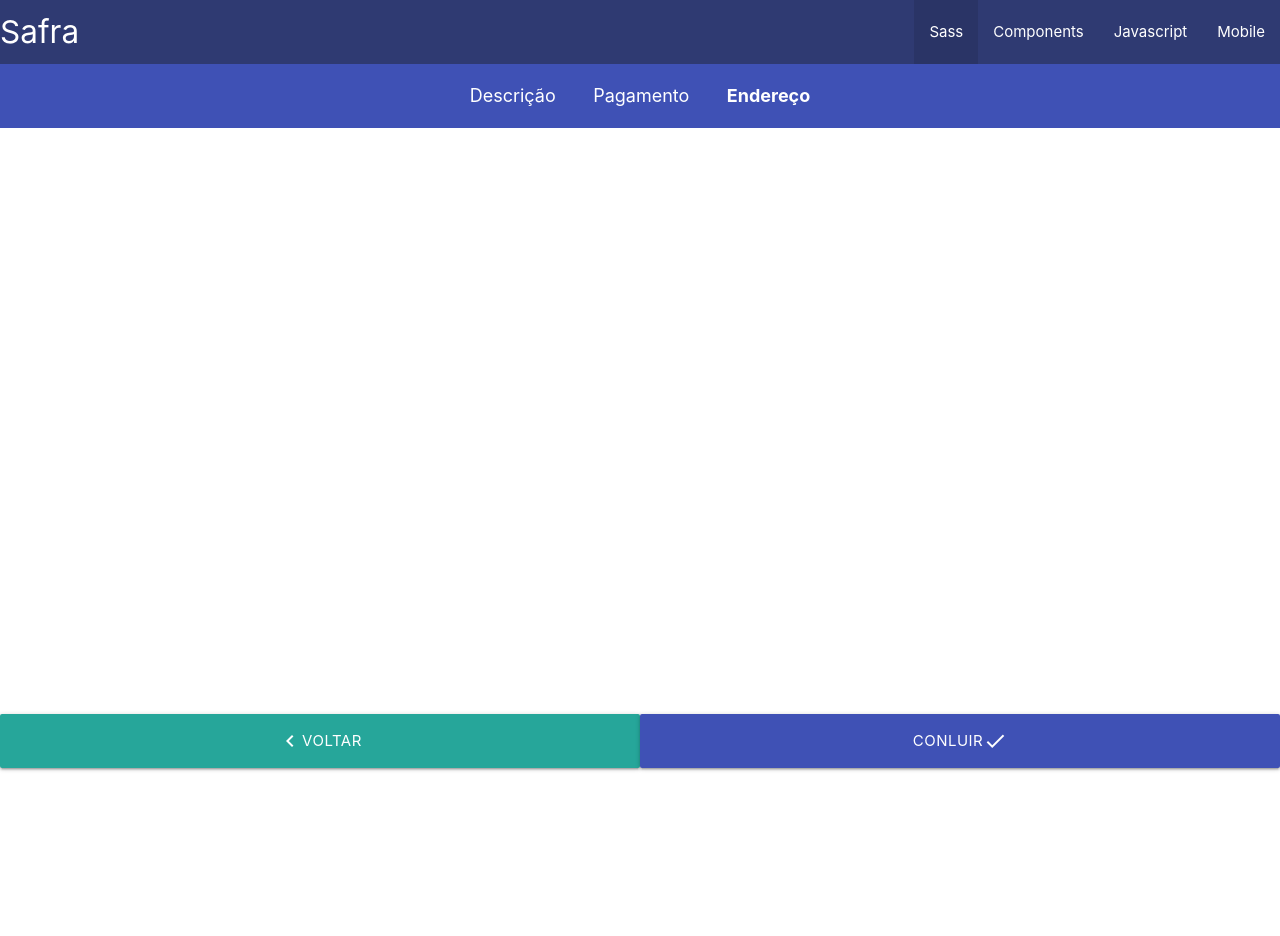
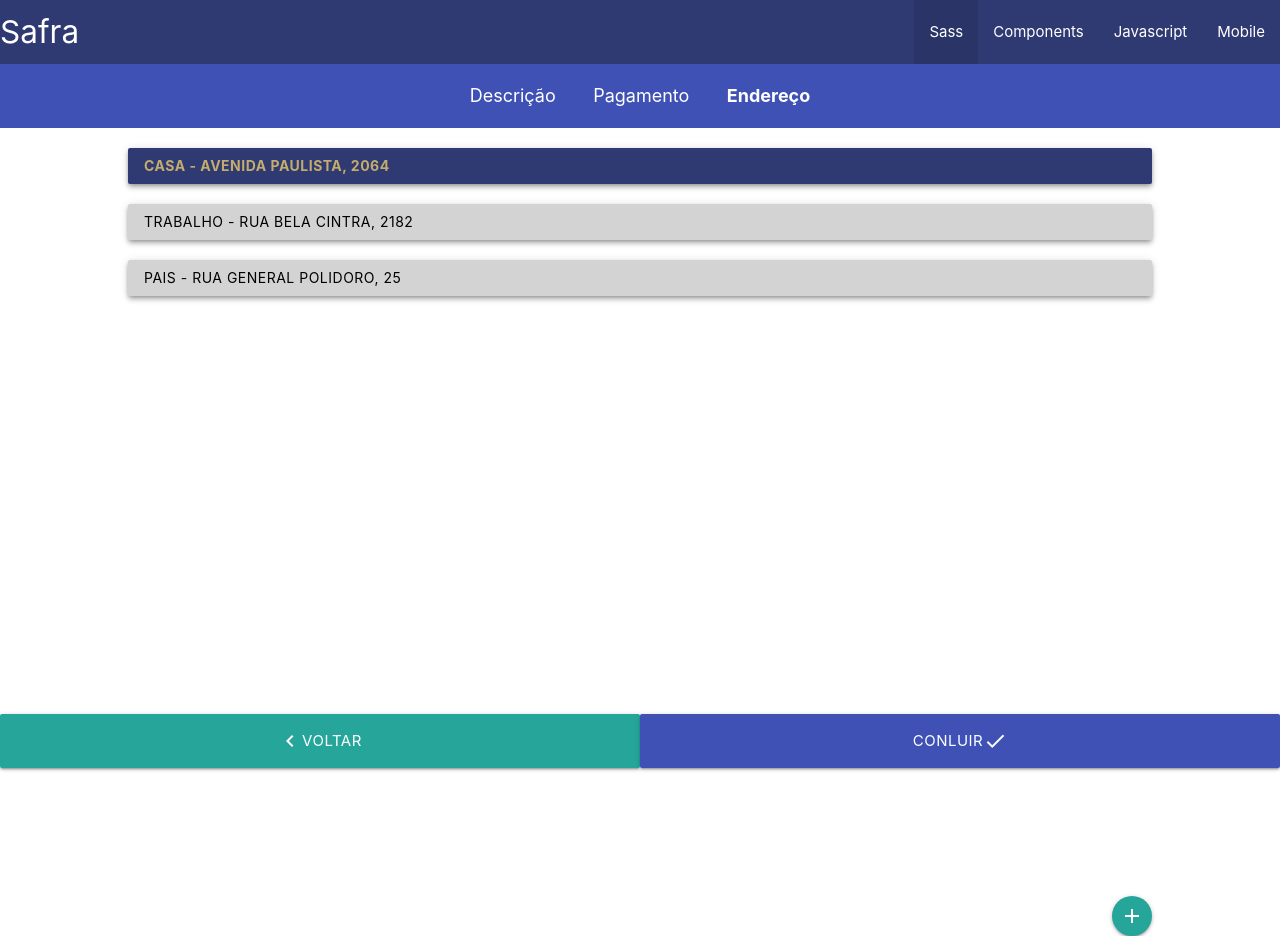
Before and after one commit to safra-team-35/frontend, a React (Create React App) app: page /address in a window 1280 px wide. Before the commit the page ends 800 px from the top, so only its background shows below. Built offline with nearby package versions, Linux system fonts and the light colour scheme.

Commit message:
Included adress body

```diff
--- a/src/components/Breadcrumb/Address.js
+++ b/src/components/Breadcrumb/Address.js
@@ -1,13 +1,63 @@
-import React from 'react';
+import React, { useState } from 'react';
 import Breadcrumb from '../Breadcrumb';
 import { Link } from 'react-router-dom';
 import Navbar from '../Navbar';
+import Options from '../addressOptions/Options';
 
 export default function Address() {
+  const adressOptions = [
+    {
+      id: '1',
+      state: 'SP',
+      type: 'Avenida',
+      name: 'Paulista',
+      number: '2064',
+      description: 'Casa',
+    },
+    {
+      id: '2',
+      state: 'SP',
+      type: 'Rua',
+      name: 'Bela Cintra',
+      number: '2182',
+      description: 'Trabalho',
+    },
+    {
+      id: '5',
+      state: 'RJ',
+      type: 'Rua',
+      name: 'General Polidoro',
+      number: '25',
+      description: 'Pais',
+    },
+  ];
+
+  const [selectedOption, setSelectedOption] = useState();
+
+  const handleSelectedOptionChange = (newOption) => {
+    console.log(newOption);
+    setSelectedOption(newOption);
+  };
+
   return (
     <div>
       <Navbar />
       <Breadcrumb path="/address" />
+
+      <div>
+        <Link
+          className="btn-floating btn waves-effect waves-light '#2F3A72' right"
+          style={{ marginTop: '60%', marginRight: '10%' }}
+        >
+          <i className="material-icons">add</i>
+        </Link>
+      </div>
+
+      <Options
+        options={adressOptions}
+        selectedOption={selectedOption}
+        onOptionChange={handleSelectedOptionChange}
+      ></Options>
 
       <div
         className="row"
--- /dev/null
+++ b/src/components/addressOptions/Card.js
@@ -0,0 +1,43 @@
+import React from 'react';
+
+export default function Card({
+  children,
+  currentPaymentMethod,
+  onPaymentMethodChange,
+}) {
+  const color =
+    children.id === currentPaymentMethod
+      ? {
+          color: 'rgb(195,172,108)',
+          fontWeight: 'bold',
+          backgroundColor: '#2F3A72',
+        }
+      : { backgroundColor: 'lightgray', color: 'black' };
+
+  const style = {
+    ...color,
+    marginLeft: '30px',
+    marginRight: '30px',
+    marginTop: '20px',
+    display: 'flex',
+    flexDirection: 'row',
+    alignItems: 'center',
+    width: '80%',
+  };
+
+  const handleClick = (event) => {
+    onPaymentMethodChange(event.target.name);
+  };
+
+  return (
+    <a
+      className="z-depth-2 waves-effect waves-light btn"
+      style={style}
+      name={children.id}
+      onClick={handleClick}
+    >
+      {/* {`${children.description}\n${children.type} ${children.name}, ${children.number} - ${children.state}`} */}
+      {`${children.description} - ${children.type} ${children.name}, ${children.number}`}
+    </a>
+  );
+}
--- /dev/null
+++ b/src/components/addressOptions/Options.js
@@ -0,0 +1,40 @@
+import React, { useState } from 'react';
+import Card from './Card';
+
+export default function Options(children) {
+  const [paymentMethod, setPaymentMethod] = useState('1');
+  const handlePaymentMethodChange = (newPaymentMethod) => {
+    setPaymentMethod(newPaymentMethod);
+  };
+
+  return (
+    <div style={styles.options}>
+      {children.options.map((option) => {
+        return (
+          <div
+            className="radio-btn-container"
+            style={styles.card}
+            key={option.id}
+          >
+            <Card
+              currentPaymentMethod={paymentMethod}
+              onPaymentMethodChange={handlePaymentMethodChange}
+            >
+              {option}
+            </Card>
+          </div>
+        );
+      })}
+    </div>
+  );
+}
+
+const styles = {
+  options: {
+    height: '70%',
+    width: '100%',
+    position: 'absolute',
+    // backgroundColor: 'yellow',
+  },
+  card: { display: 'flex', flexDirection: 'row', justifyContent: 'center' },
+};
```
